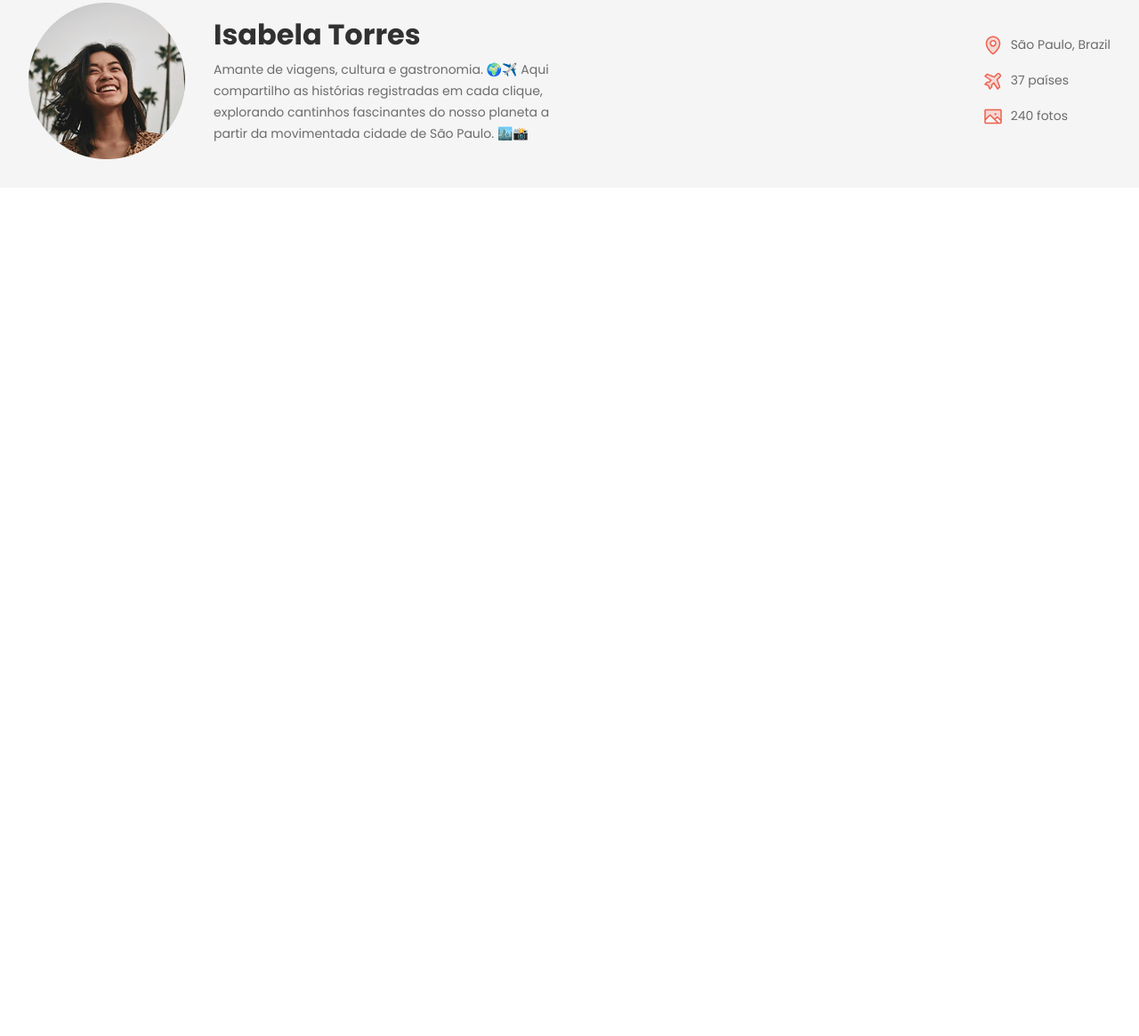
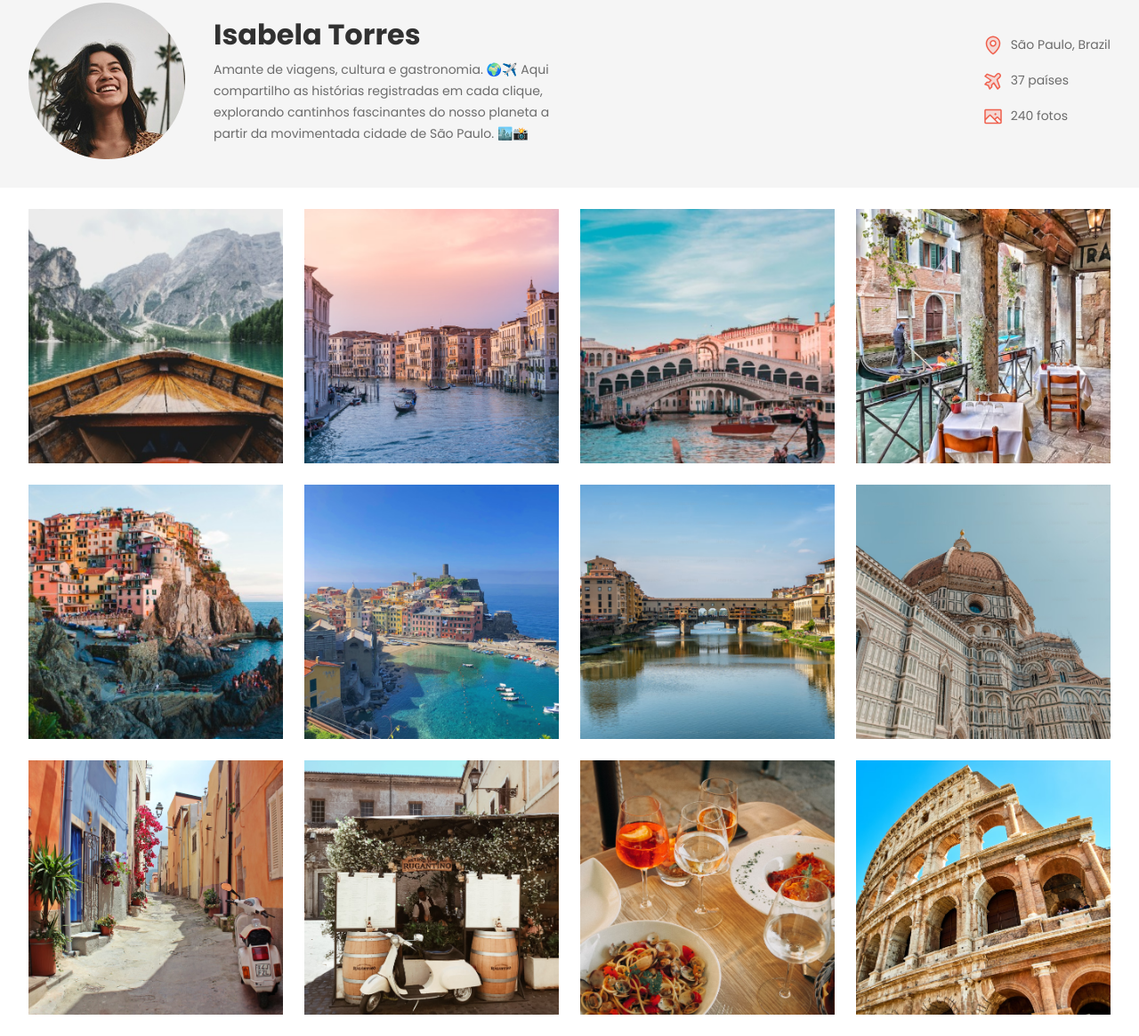
Before and after one commit to matheus-costa-tech/travelgan, a plain HTML site: page index.html in a window 1280 px wide. Shown: the part 125-1290 px from the top of the page at 89% size. Before the commit the page ends 800 px from the top, so only its background shows below. Drawn offline with Linux system fonts and the light colour scheme.

Commit message:
main gallery

```diff
--- a/index.html
+++ b/index.html
@@ -58,6 +58,20 @@
     </div>
    </header>
    </div>
+   <main class="container">
+        <img src="/assets/image/Image 01.png" alt="...">
+        <img src="/assets/image/Image 02.png" alt="...">
+        <img src="/assets/image/Image 03.png" alt="...">
+        <img src="/assets/image/Image 04.png" alt="...">
+        <img src="/assets/image/Image 05.png" alt="...">
+        <img src="/assets/image/Image 06.png" alt="...">
+        <img src="/assets/image/Image 07.png" alt="...">
+        <img src="/assets/image/Image 08.png" alt="...">
+        <img src="/assets/image/Image 09.png" alt="...">
+        <img src="/assets/image/Image 10.png" alt="...">
+        <img src="/assets/image/Image 11.png" alt="...">
+        <img src="/assets/image/Image 12.png" alt="...">
+   </main>
 </body>
 
 </html>
--- a/styles/index.css
+++ b/styles/index.css
@@ -1,3 +1,4 @@
 @import url(/styles/global.css);
 @import url(nav.css);
 @import url(header.css);
+@import url(main.css);
--- /dev/null
+++ b/styles/main.css
@@ -0,0 +1,12 @@
+main{
+    display: flex;
+    flex-wrap: wrap;
+    gap: 24px;
+    padding-block: 24px;
+}
+
+main img {
+    width: 286px;
+    height: 286px;
+    object-fit: cover;
+}
```
